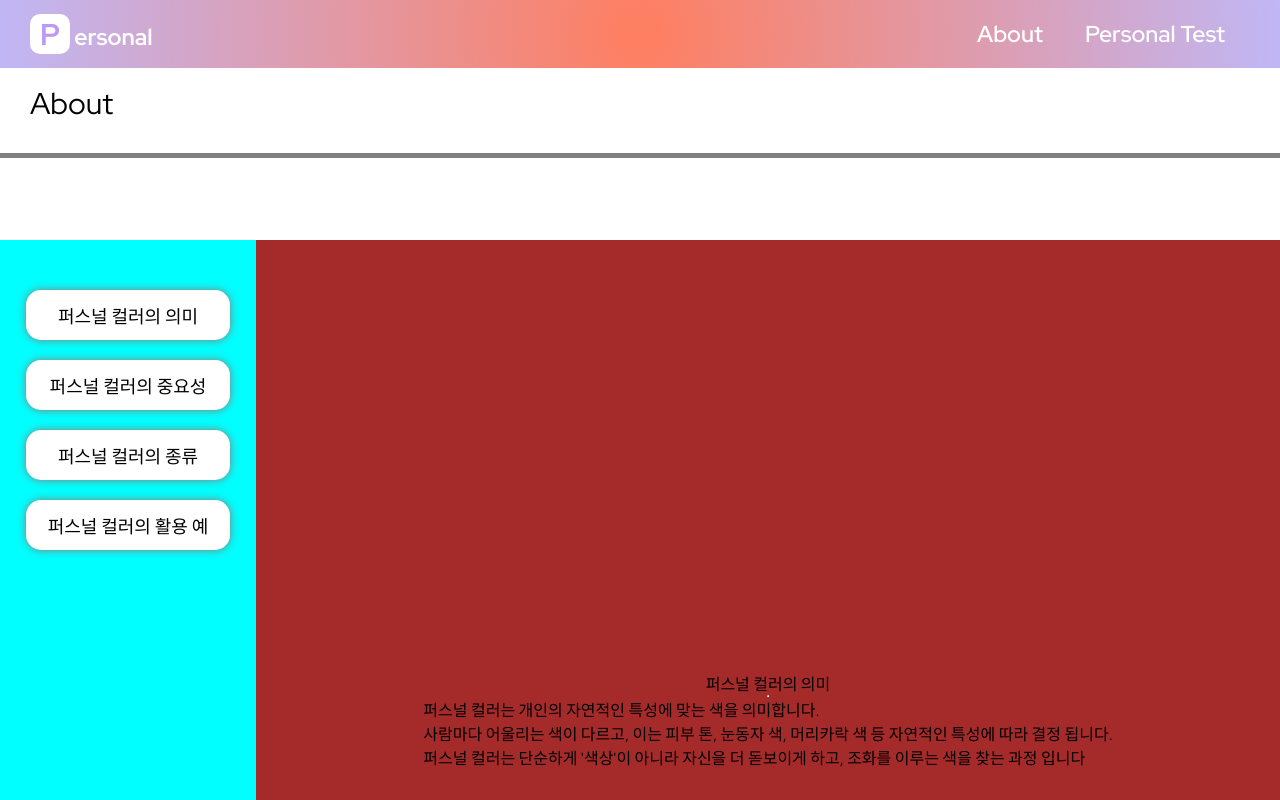
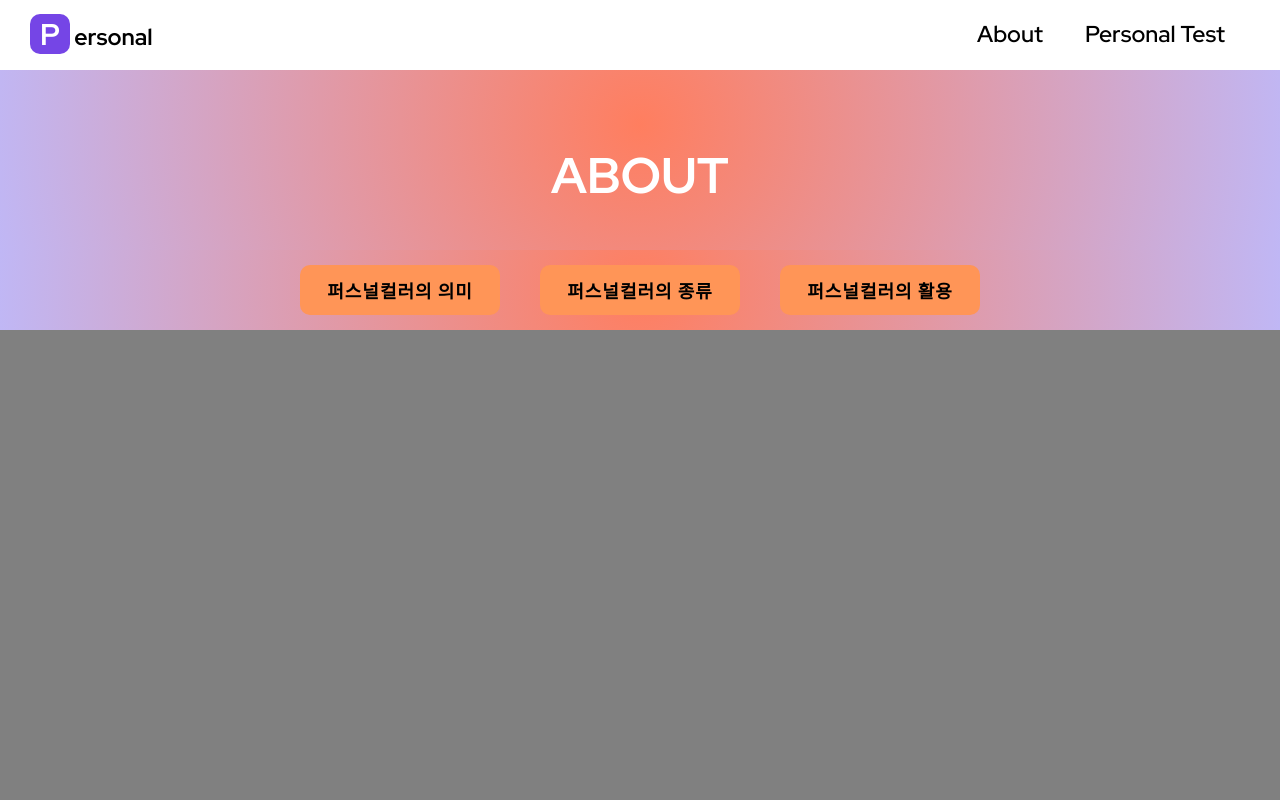
Before and after one commit to jizero1/project-personal, a React (Create React App) app: page /About in a window 1280 px wide. Built offline with nearby package versions, Linux system fonts and the light colour scheme.

Commit message:
상단메뉴바 색상 수정

```diff
--- a/src/App.css
+++ b/src/App.css
@@ -4,13 +4,13 @@
     margin: 0;
     padding: 0;
     box-sizing: border-box;
-    font-family: "Red Hat Display", serif;
 }
 
 .app {
     width: 100vw;
     height: 100vh;
     overflow-x: hidden;
+    font-family: "Red Hat Display", serif;
 }
 
 .navbar {
@@ -20,11 +20,9 @@
     justify-content: space-between;
     align-items: center;
     position: fixed;
-    background-image: radial-gradient(circle, #ff7e5f, #c0b7f5);
-    /* 원형 그라디언트 */
-    /* border-width: 2px; */
-    /* border-color: whtie; */
-    border-bottom: 2px solid white;
+    /* background-image: radial-gradient(circle, #ff7e5f, #c0b7f5); */
+    background-color: rgb(255, 255, 255);
+    border-bottom: 2px solid rgb(255, 255, 255);
 }
 
 .navbar ul {
@@ -41,7 +39,7 @@
 
 .navbar a {
     text-decoration: none;
-    color: white;
+    color: black;
     cursor: pointer;
     font-weight: 600;
 }
@@ -55,14 +53,16 @@
 }
 
 .navbar-main-logoText-span {
-    background-color: white;
+    /* background-color: white; */
+    background-color: rgb(117, 69, 230);
     padding-left: 10px;
     padding-right: 10px;
     border-radius: 10px;
     margin-right: 4px;
     font-size: 30px;
     /* color: linear ~~ */
-    color: rgb(188, 152, 247);
+    /* color: rgb(188, 152, 247); */
+    color: white;
 }
 
 .navbar-about,
@@ -87,7 +87,7 @@
 .navbar-about:hover,
 .navbar-personal:hover {
     /* background-color: rgb(241, 241, 241); */
-    background-color: rgb(187, 168, 199);
+    background-color: rgb(241, 241, 241);
 }
 
 /* 반응형  */
--- a/src/pages/About/About.css
+++ b/src/pages/About/About.css
@@ -1,70 +1,44 @@
 .about {
+    width: 100vw;
+    height: 1000px;
+    background-color: grey;
+    font-family: "Noto Sans KR", serif;
+}
+.about-title {
     width: 100%;
-    height: 1200px;
-    /* background-color: lightgrey; */
+    height: 250px;
+    background-image: radial-gradient(circle, #ff7e5f, #c0b7f5);
     display: flex;
     justify-content: center;
     align-items: center;
-    flex-direction: column;
+    padding-top: 100px;
+    font-family: "Red Hat Display", serif;
 }
-.about-top {
-    width: 100%;
-    height: 300px;
-    /* background-color: white; */
-    display: flex;
-    flex-direction: column;
-    justify-content: center;
-}
-.about-top-text {
-    font-size: 30px;
-    margin-bottom: 30px;
-    margin-left: 30px;
-}
-.about-top-hr {
-    height: 5px;
-    border-style: none;
-    background-color: grey;
+.about-title-h2 {
+    font-size: 50px;
+    color: white;
 }
 .about-nav {
-    width: 20%;
-    height: 100%;
-    background-color: aqua;
-    display: flex;
-    align-items: center;
-    flex-direction: column;
-    padding-top: 50px;
-
-}
-.about-nav-li {
-    width: 80%;
-    height: 50px;
-    background-color: white;
-    border-radius: 15px;
-    margin-bottom: 20px;
-    list-style: none;
+    width: 100%;
+    height: 80px;
+    /* background-color: white; */
+    background-image: radial-gradient(circle, #ff7e5f, #c0b7f5);
     display: flex;
     justify-content: center;
     align-items: center;
-    text-align: center;
-    font-size: 18px;
-    cursor: pointer;
-    box-shadow: 0.1px 0.1px 8px 0.1px grey;
+    list-style: none;
 }
-.about-nav-li:hover {
-    background-color: blue;
-}
-.about-container{
-    width: 100%;
-    height: 100%;
-    background-color: brown;
-    display: flex;
-
-}
-.about-box {
-    width: 80%;
+.about-nav-li {
+    width: 200px;
+    height: 50px;
+    background-color: rgb(255, 149, 87);
+    margin-left: 20px;
+    margin-right: 20px;
     display: flex;
     justify-content: center;
     align-items: center;
-    flex-direction: column;
-    /* text-align: center; */
+    border-radius: 10px;
+    letter-spacing: 1px;
+    font-size: 18px;
+    font-weight: 600;
 }
--- a/src/pages/About/About.js
+++ b/src/pages/About/About.js
@@ -3,103 +3,17 @@ import React, { useState } from 'react';
 import './About.css';
 
 const About = () => {
-    // 기본 상태를 'personalMean'으로 하여, '퍼스널컬러의 의미'를 표시하도록 설정
-    const [menuView, setMenuView] = useState('personalMean');
-
-    // 메뉴 클릭시 상태를 변경하는 함수
-    const menuClick = (menu) => {
-        setMenuView(menu);
-    }
     return (
         <div className="about">
-            <div className="about-top">
-                <p className="about-top-text">About</p>
-                <hr className="about-top-hr"></hr>
+            <div className="about-title">
+                <h2 className="about-title-h2">ABOUT</h2>
             </div>
-            <div className="about-container">
-                <nav className="about-nav">
-                    <li className="about-nav-li" onClick={() => menuClick('personalMean')}>퍼스널 컬러의 의미</li>
-                    <li className="about-nav-li" onClick={() => menuClick('personalImportant')}>퍼스널 컬러의 중요성</li>
-                    <li className="about-nav-li" onClick={() => menuClick('personalType')}>퍼스널 컬러의 종류</li>
-                    <li className="about-nav-li" onClick={() => menuClick('personalEx')}>퍼스널 컬러의 활용 예</li>
-                </nav>
-                {menuView === 'personalMean' && (
-                    <div className="about-box">
-                        <p>퍼스널 컬러의 의미</p>
-                        <hr></hr>
-                        <p>
-                            퍼스널 컬러는 개인의 자연적인 특성에 맞는 색을 의미합니다. <br />
-                            사람마다 어울리는 색이 다르고, 이는 피부 톤, 눈동자 색, 머리카락 색 등 자연적인 특성에 따라 결정 됩니다.<br />
-                            퍼스널 컬러는 단순하게 '색상'이 아니라 자신을 더 돋보이게 하고, 조화를 이루는 색을 찾는 과정 입니다<br />
-                        </p>
-                    </div>
-                )}
-
-                {menuView === 'personalImportant' && (
-                    <div className="about-box">
-                        <p>퍼스널 컬러의 중요성</p>
-                        <hr></hr>
-                        <p>(이모티콘)자기 표현</p>
-                        <p>자신에게 어울리는 색을 활용하면, 외모가 더욱 돋보이게 되고 자신감을 높일 수 있습니다.</p>
-                        <p>(이모티콘)스타일링</p>
-                        <p>의상, 메이크업, 액세서리 등에서 자신에게 맞는 색을 사용 함으로써 더욱 스타일리시하게 보일 수 있습니다.</p>
-                        <p>(이모티콘)인상 관리</p>
-                        <p>특정 색은 특정 이미지를 전달하는데, 퍼스널컬러를 잘 활용하면 첫인상을 개선하는 데 도움이 됩니다.</p>
-                    </div>
-                )}
-                {menuView === 'personalType' && (
-                    <div className="about-box">
-                        <p>퍼스널 컬러의 종류</p>
-                        <hr></hr>
-                        <div>
-                            <div><p>봄</p></div>
-                            <p>
-                                따듯한 햇살처럼 밝고 경쾌한 느낌의 색<br />
-                                ex. 밝은 핑크, 옅은 블루
-                            </p>
-                        </div>
-                        <div>
-                            <div><p>봄</p></div>
-                            <p>
-                                따듯한 햇살처럼 밝고 경쾌한 느낌의 색<br />
-                                ex. 밝은 핑크, 옅은 블루
-                            </p>
-                        </div>
-                        <div>
-                            <div><p>여름</p></div>
-                            <p>
-                                시원하고 부드러운 색<br />
-                                ex. 라벤더, 민트, 연청색
-                            </p>
-                        </div>
-                        <div>
-                            <div><p>봄</p></div>
-                            <p>
-                                따듯한 금빛과 자연의 색<br />
-                                ex. 카멜, 브라운, 올리브
-                            </p>
-                        </div>
-                        <div>
-                            <div><p>봄</p></div>
-                            <p>
-                                강렬하고 선명한 색<br />
-                                ex. 블랙, 화이트, 차콜 그레이
-                            </p>
-                        </div>
-                    </div>
-                )}
-                {menuView === 'personalEx' && (
-                    <div className="about-box">
-                        <p>퍼스널 컬러의 활용 예</p>
-                        <hr></hr>
-                        <p>
-                            퍼스널 컬러는 패션 뿐만 아니라, 화장품, 홈 인테리어, 마케팅 등 다양한 분야에서 활용 됩니다. <br />
-                            예를들어, 마케팅 에서는 브랜드의 이미지를 강화하기 위해 특정 색을 선택하는 데 퍼스널 컬러의 이론을 이용하기도 합니다.
-                        </p>
-                    </div>
-                )}
-            </div>
-        </div >
+            <nav className="about-nav">
+                <li className="about-nav-li">퍼스널컬러의 의미</li>
+                <li className="about-nav-li">퍼스널컬러의 종류</li>
+                <li className="about-nav-li">퍼스널컬러의 활용</li>
+            </nav>
+        </div>
     )
 }
 export default About;
--- a/src/pages/Main/Main.css
+++ b/src/pages/Main/Main.css
@@ -1,4 +1,4 @@
-@import url('https://fonts.googleapis.com/css2?family=Nanum+Gothic:wght@400;700&family=Noto+Sans+KR:wght@100..900&family=Open+Sans:ital,wght@0,300..800;1,300..800&family=Red+Hat+Display:ital,wght@0,300..900;1,300..900&display=swap');
+/* @import url('https://fonts.googleapis.com/css2?family=Nanum+Gothic:wght@400;700&family=Noto+Sans+KR:wght@100..900&family=Open+Sans:ital,wght@0,300..800;1,300..800&family=Red+Hat+Display:ital,wght@0,300..900;1,300..900&display=swap'); */
 /* -------- 공통으로 사용되는 속성 -------- */
 .common-flex {
     display: flex;
@@ -13,14 +13,13 @@
     height: 100vh;
     flex-direction: column;
     background-image: radial-gradient(circle, #ff7e5f, #c0b7f5);
-    /* 원형 그라디언트 */
 }
 
 .main-test-container {
+    /* common-flex 속성 적용 */
     width: 60%;
     flex-direction: column;
     padding: 20px;
-    /* common-flex속성 적용 */
 }
 
 .main-test-text {
@@ -31,7 +30,6 @@
 }
 
 .main-test-text2 {
-    /* font-family: "Noto Sans KR", serif; */
     font-family: "Nanum Gothic", serif;
     font-weight: 600;
     font-size: 18px;
@@ -52,25 +50,21 @@
 }
 
 .mainSecond {
+    /* common-flex 속성 적용 */
     width: 100vw;
     height: 600px;
     background-color: #2c3e50;
-    /* common-flex 속성 적용 */
     flex-direction: column;
 }
 
 .mainSecond-box-container {
     width: 100vw;
-    /* background-color: lightgrey; */
-
 }
 
 .mainSecond-text-box {
     width: 100%;
-    /* background-color: blue; */
     padding-left: 80px;
     margin-bottom: 40px;
-
 }
 
 .mainSecond-text {
@@ -79,15 +73,16 @@
     color: white;
     margin-bottom: 20px;
 }
+
 .mainSecond-text-explain {
     font-size: 18px;
     color: white;
     font-family: "Nanum Gothic", serif;
 }
+
 .mainSecond-box {
     width: 320px;
     height: 320px;
-    /* background-color: blue; */
     margin-left: 10px;
     margin-right: 10px;
     position: relative;
@@ -98,12 +93,14 @@
     animation: circleAni 2s;
 
 }
+
 .mainSecond-box:hover .mainSecond-box-small {
     opacity: 1;
     width: 50px;
     height: 50px;
     transition: all 2s;
 }
+
 @keyframes circleAni {
     0% {
         transform: rotate(0deg);
@@ -113,9 +110,11 @@
         transform: rotate(360deg);
     }
 }
+
 .mainSecond-box:not(:hover) {
     animation: circleNotAni 2s;
 }
+
 .mainSecond-box:not(:hover) .mainSecond-box-small {
     opacity: 0;
     transition: all 1s;
@@ -135,35 +134,25 @@
     width: 0px;
     height: 0px;
     border-radius: 100%;
-    /* background-color: purple; */
     position: absolute;
     opacity: 0;
 }
 
 .mainSecond-box-small:nth-child(1) {
-    /* bottom: 93%; */
-    /* left: 37%; */
     top: 0%;
-
 }
 
 .mainSecond-box-small:nth-child(2) {
-    /* bottom: 60%; */
-    /* right: 89%; */
     left: 3%;
     top: 25%;
 }
 
 .mainSecond-box-small:nth-child(3) {
-    /* bottom: 60%;
-    left: 89%; */
     right: 3%;
     top: 25%;
 }
 
 .mainSecond-box-small:nth-child(4) {
-    /* top: 66%;
-    right: 86%; */
     left: 6%;
     bottom: 18%;
 }
@@ -273,18 +262,12 @@
     background-color: #4682B4;
 }
 
-/* 아래 원은 자식박스. 부모박스 회전에 영향 안미쳤으면 좋겠음 */
 .mainSecond-box-circle {
+    /* common-flex 속성 적용 */
     width: 200px;
     height: 200px;
     background-color: white;
     border-radius: 100%;
-    display: flex;
-    justify-content: center;
-    align-items: center;
-    /* position: fixed; */
-    /* position: absolute; */
-    /* transform: unset; */
     transform: none;
     position: relative;
 }
@@ -295,17 +278,7 @@
     border-radius: 100%;
     object-fit: cover;
     position: absolute;
-    z-index: 1;
-    /* 이미지를 원 안에 꽉 차게 맞추기 */
 }
-
-.mainSecond-box-circle p {
-    position:absolute;
-    z-index: 10;
-    font-size: 25px;
-    font-weight: 800;
-}
-
 
 
 
```
Also changed, not shown: src/pages/Main/Main.js (+7 -12 lines).
